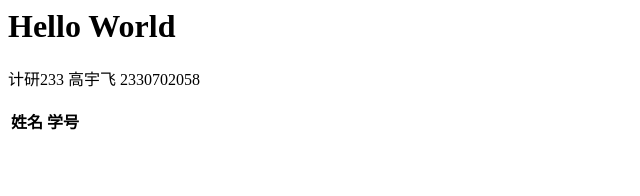
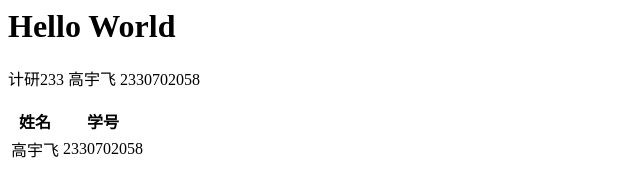
Before and after one commit to Lvfei-12138/Lvfei-12138.github.io, a plain HTML site: page index.html in a window 1280 px wide. Shown: the whole page, without its empty margins (0-640 px from the left). Drawn offline with Linux system fonts and the light colour scheme.

Commit message:
index.html

```diff
--- a/index.html
+++ b/index.html
@@ -9,6 +9,10 @@
       </tr>
     </thead>
     <tbody>
+      <tr>
+        <td>高宇飞</td>
+        <td>2330702058</td>
+      </tr>
     </tbody>
   </table>
 </div>
```
